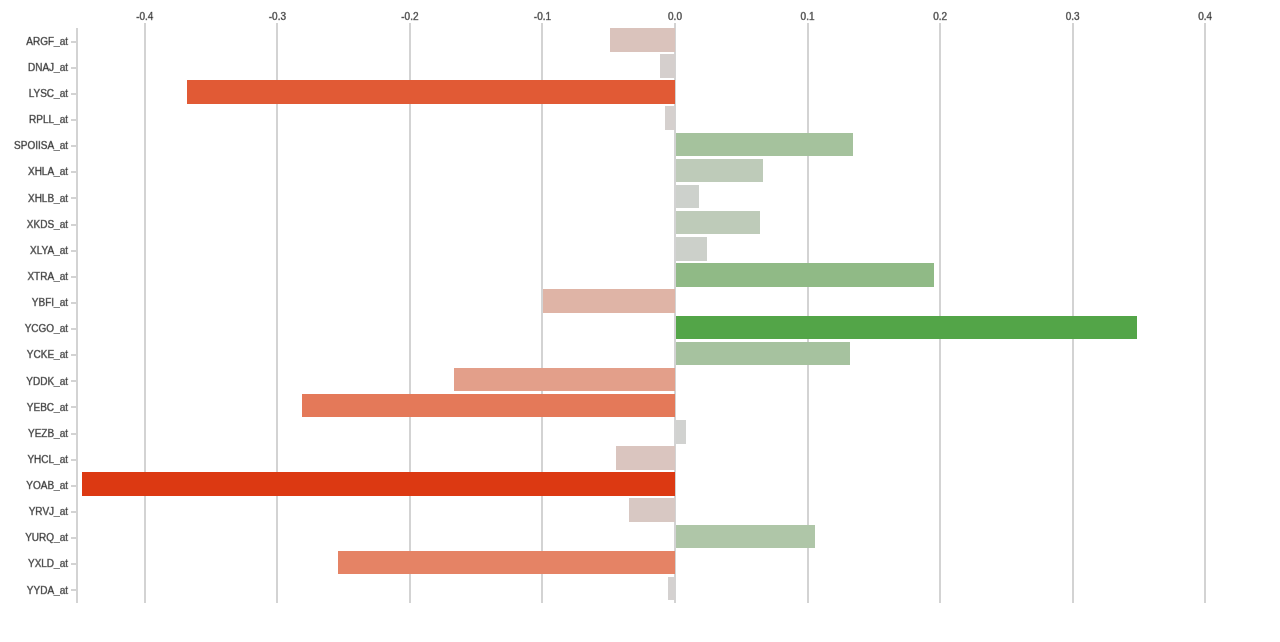
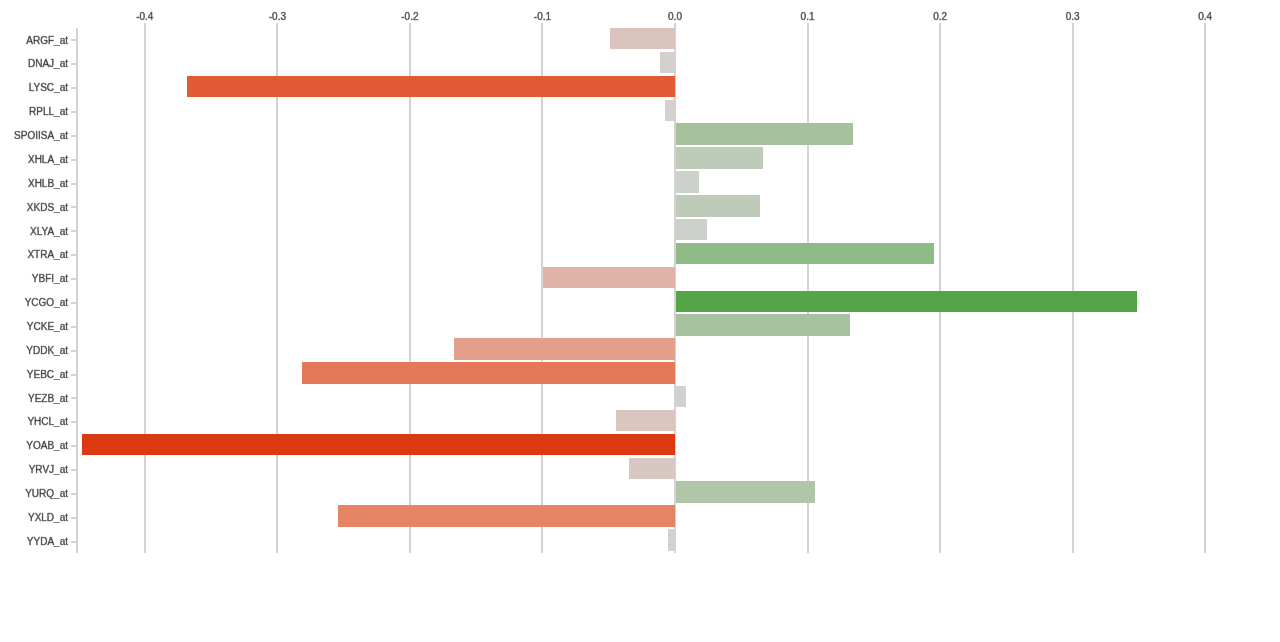
Before and after one commit to alexrfling/barchart-hdim, a plain HTML site: page example.html in a window 1280 px wide. Drawn offline with Linux system fonts and the light colour scheme.

Commit message:
Tweaked example HTML
Not too tall now

```diff
--- a/example.html
+++ b/example.html
@@ -14,7 +14,7 @@
 <body>
   <div id="parent"></div>
   <script>
-    barchart("parent", 600, data);
+    barchart("parent", 550, data);
   </script>
 </body>
 </html>
```
